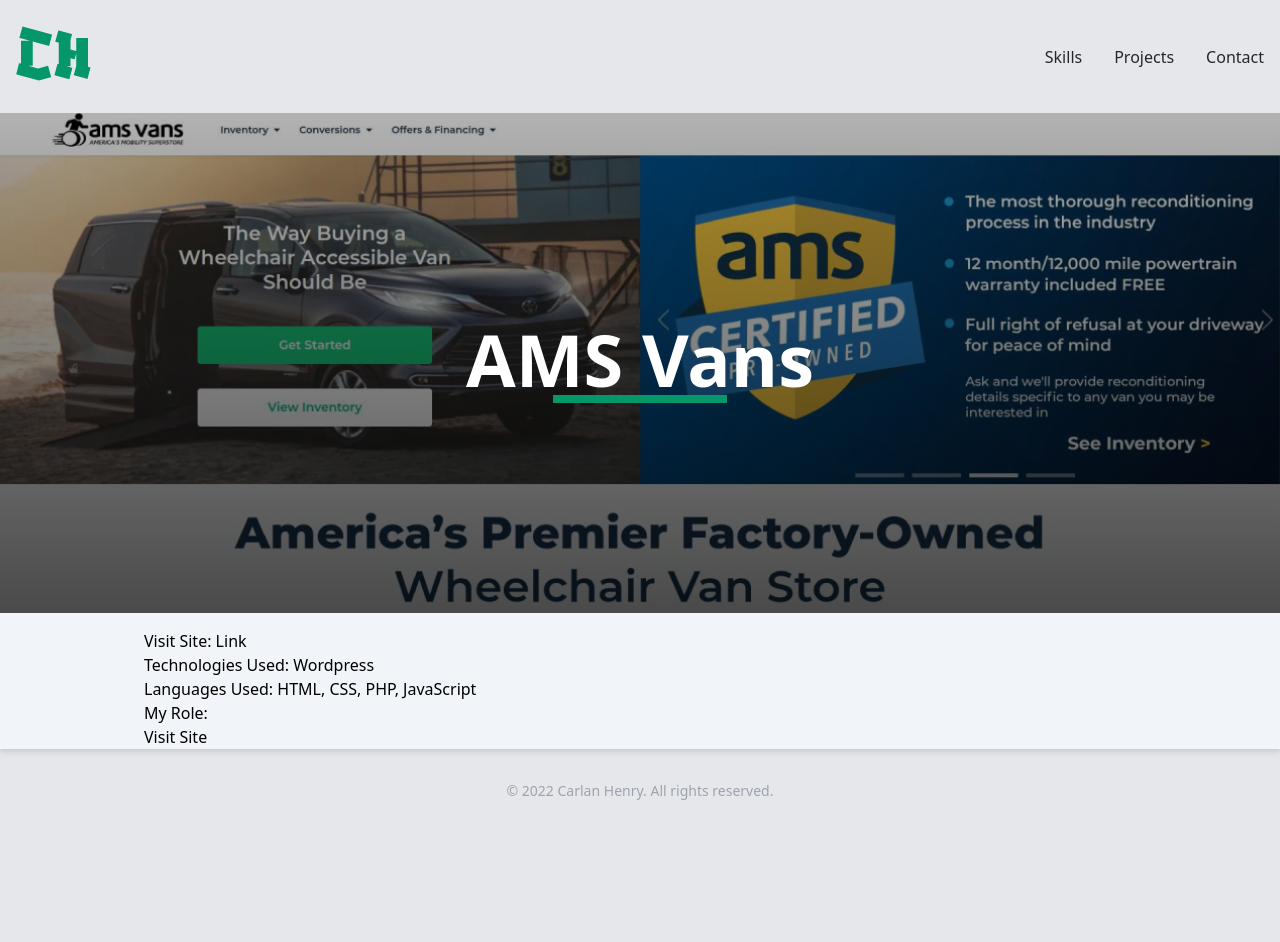
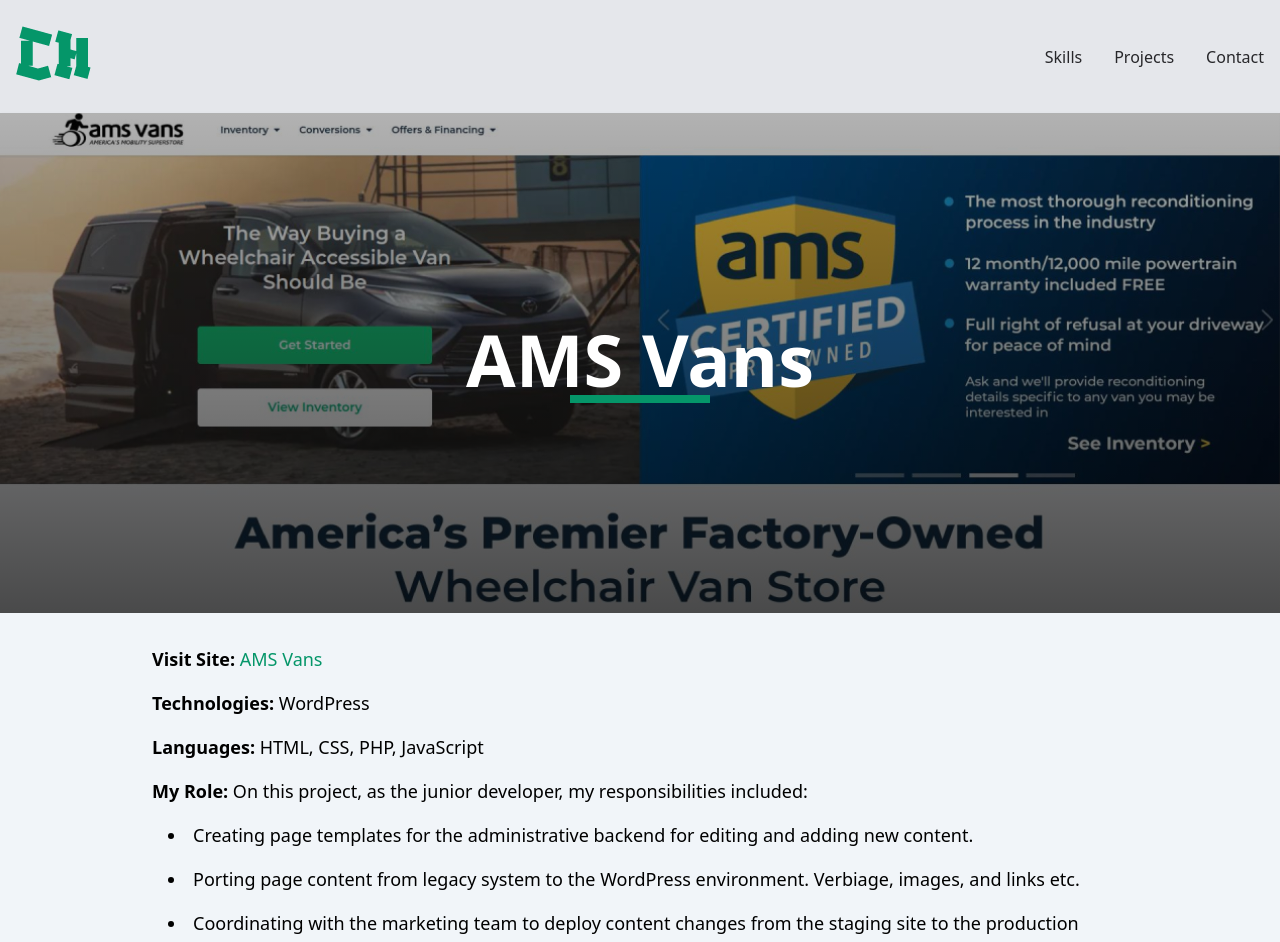
Before and after one commit to devcarlan/myport, a Next.js app: page /projects/ams in a window 1280 px wide. Shown: the top 942 px of the page. Before the commit the page ends 833 px from the top, so only its background shows below. Built offline with nearby package versions, Linux system fonts and the light colour scheme.

Commit message:
finishing up AMS project page

```diff
--- a/pages/projects/ams.jsx
+++ b/pages/projects/ams.jsx
@@ -1,17 +1,51 @@
 const AMS = () => {
   return (
     <>
-      <div className='h-[500px] container flex flex-col items-center justify-center bg-ams text-white'>
-        <h1 className='text-7xl after:block after:content-[""] after:border-4 after:border-emerald-600 after:w-2/4 after:m-auto'>
+      <div className='h-[500px] flex flex-col items-center justify-center bg-ams text-white'>
+        <h1 className='text-7xl after:block after:content-[""] after:border-4 after:border-emerald-600 after:w-2/5 after:m-auto'>
           AMS Vans
         </h1>
       </div>
-      <div className='container pt-4 px-4 m-auto md:max-w-5xl'>
-        <p>Visit Site: Link</p>
-        <p>Technologies Used: Wordpress</p>
-        <p>Languages Used: HTML, CSS, PHP, JavaScript</p>
-        <p>My Role:</p>
-        <p>Visit Site</p>
+      <div className='container p-4 m-auto md:max-w-5xl'>
+        <p className='m-6 text-lg md:mx-2 md:my-4 hover:pointer'>
+          <span className='font-semibold'>Visit Site:</span>{' '}
+          <a
+            className='text-emerald-600 hover:text-emerald-400'
+            href='https://www.amsvans.com'
+            target='_blank'
+          >
+            AMS Vans
+          </a>
+        </p>
+        <p className='m-6 text-lg md:mx-2 md:my-4'>
+          <span className='font-semibold'>Technologies:</span> WordPress
+        </p>
+        <p className='m-6 text-lg md:mx-2 md:my-4'>
+          <span className='font-semibold'>Languages:</span> HTML, CSS, PHP,
+          JavaScript
+        </p>
+        <p className='m-6 text-lg md:mx-2 md:mt-4 md:mb-2'>
+          <span className='font-semibold'>My Role: </span>
+          On this project, as the junior developer, my responsibilities
+          included:
+        </p>
+        <ul className='mx-6 text-lg list-outside md:list-inside list-disc'>
+          <li className='my-4'>
+            Creating page templates for the administrative backend for editing
+            and adding new content.
+          </li>
+          <li className='my-4'>
+            Porting page content from legacy system to the WordPress
+            environment. Verbiage, images, and links etc.
+          </li>
+          <li className='my-4'>
+            Coordinating with the marketing team to deploy content changes from
+            the staging site to the production build.
+          </li>
+          <li className='my-4'>
+            Creating a vehicle finance calculator using JQuery.
+          </li>
+        </ul>
       </div>
     </>
   )
```
